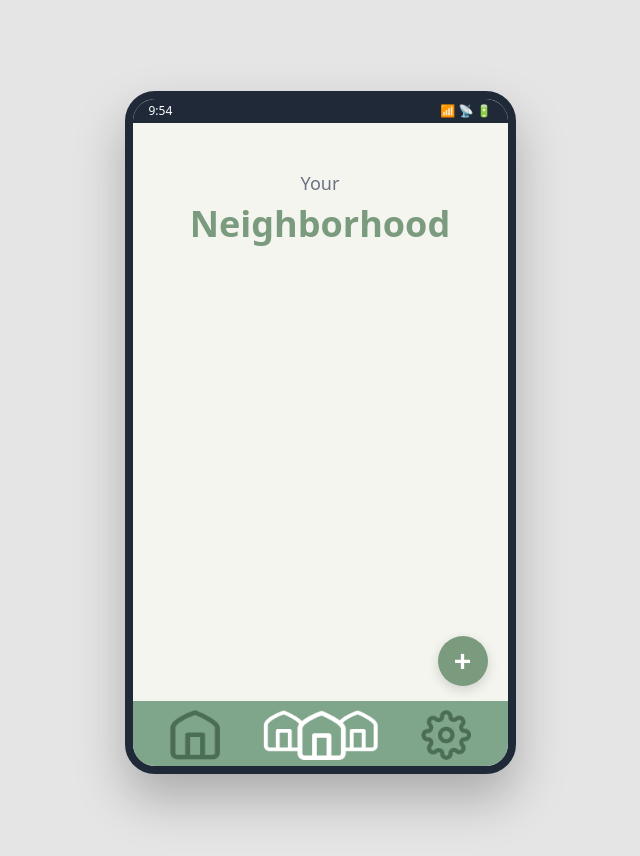
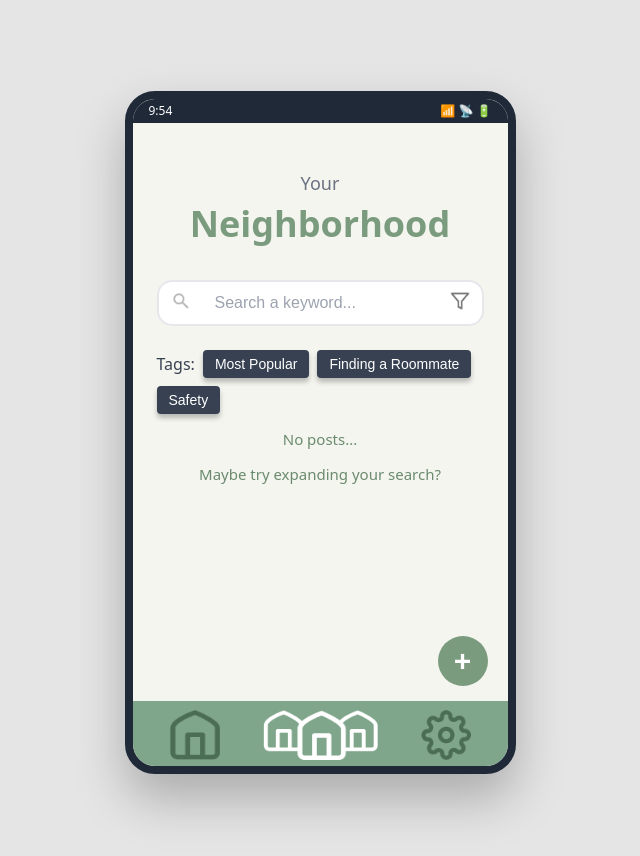
Before and after one commit to ariannawilde3/HappyHouse, a React app in the folder frontend/: page / in a window 1280 px wide. Shown: the top 856 px of the page, without its empty margins (352-992 px from the left). Built offline with nearby package versions, Linux system fonts and the light colour scheme; the HTML template or start-up script is replaced by a standard one.

Commit message:
Finished base of forum page with example tags and no posts placeholder text.

```diff
--- a/frontend/src/pages/Forum.css
+++ b/frontend/src/pages/Forum.css
@@ -64,11 +64,113 @@
   margin: 0;
 }
 
+/* Search Bar Styles */
+.searchBar {
+  width: 100%;
+  margin-bottom: 1.5rem;
+  padding: 0 1rem;
+}
+
+.search-form {
+  width: 100%;
+}
+
+.search-input-container {
+  display: flex;
+  align-items: center;
+  background-color: white;
+  border: 2px solid #e5e7eb;
+  border-radius: 15px;
+  overflow: hidden;
+}
+
+.search-input-container:focus-within {
+  border-color: #7a9b7e;
+  box-shadow: 0 0 0 3px rgba(122, 155, 126, 0.1);
+}
+
+.search-input {
+  flex: 1;
+  padding: 12px;
+  border: none;
+  outline: none;
+  font-size: 16px;
+  background: white;
+  color: #374151;
+  width: 100%;
+}
+
+.search-input::placeholder {
+  color: #9ca3af;
+}
+
+.search-btn, .filter-btn {
+  border: none;
+  padding-inline: 12px;
+  background: transparent;
+  cursor: pointer;
+}
+
+.search-btn:hover img {
+  transform: scale(1.05);
+  filter: brightness(0.7);
+}
+
+/* Tags */
+.tags-container {
+  display: flex;
+  align-items: center;
+  gap: 8px;
+  width: 100%;
+  height: 24px;
+  margin-bottom: 1rem;
+  flex-wrap: wrap;
+}
+
+.tags-label {
+  color:#374151;
+  margin: 0;
+  flex-shrink: 0;
+}
+
+.tag {
+  color: white;
+  display: flex;
+  justify-content: center;
+  align-items: center;
+  padding: 6px 12px;
+  background:#374151;
+  box-shadow: 0px 4px 5px rgba(0, 0, 0, 0.25);
+  border-radius: 4px;
+  border: none;
+  font-size: 14px;
+  cursor: pointer;
+}
+
+.tag:hover {
+  transform: scale(1.05); /* grow effect on hover */
+  box-shadow: 0 6px 16px rgba(0, 0, 0, 0.2);
+  background-color: #6a8b6e;
+}
+
+/* No Posts Placeholder Text */
+.no-posts-txt-container {
+  padding: 24px;
+}
+
+.no-posts-txt1, .no-posts-txt2 {
+  color: #6a8b6e;
+  font-size: 15px;
+  display: flex;
+  align-items: center;
+  justify-content: center;
+}
+
 /* Post button */
 .post-btn {
   position: absolute;
-  bottom: 80px; /* 65px (nav height) + 15px spacing */
-  right: 20px; /* 20px from right edge */
+  bottom: 80px;
+  right: 20px;
   width: 50px;
   height: 50px;
   border-radius: 50%;
@@ -80,16 +182,14 @@
   display: flex;
   align-items: center;
   justify-content: center;
-  cursor: pointer; /* Added cursor pointer */
-  box-shadow: 0 4px 12px rgba(0, 0, 0, 0.15); /* Added shadow for better visibility */
-  transition: transform 0.2s, box-shadow 0.2s; /* Added smooth animation */
-  z-index: 10; /* Ensure it stays above other content */
+  cursor: pointer;
+  z-index: 10;
 }
 
 .post-btn:hover {
-  transform: scale(1.05); /* Slight grow effect on hover */
+  transform: scale(1.05); /* grow effect on hover */
   box-shadow: 0 6px 16px rgba(0, 0, 0, 0.2);
-  background-color: #6a8b6e; /* Slightly darker green on hover */
+  background-color: #6a8b6e;
 }
 
 /* Nav Bar */
--- a/frontend/src/pages/Forum.jsx
+++ b/frontend/src/pages/Forum.jsx
@@ -1,10 +1,32 @@
 import React, { useState } from 'react';
 import './Forum.css';
+import filter from '../assets/images/filter.png';
 import house from '../assets/images/house.png';
 import neighborhood from'../assets/images/neighborhood.png';
+import search from '../assets/images/search.png';
 import settings from '../assets/images/settings.png';
 
 export default function ForumPage() {
+    // Add state for search
+    const [searchQuery, setSearchQuery] = useState('');
+
+    const handleSearchSubmit = (e) => {
+        e.preventDefault();
+        console.log('Search submitted: ', searchQuery);
+    };
+
+    const handleSearch = (e) => {
+        setSearchQuery(e.target.value);
+        console.log('User typed:', e.target.value);
+    };
+
+    const handleFilter = () => {
+        console.log('Filter clicked');
+    };
+
+    const updateTags = () => {
+        console.log('Added/removed tag');
+    };
 
     const addPost = () => {
         console.log('Post added to forum');
@@ -36,7 +58,45 @@ export default function ForumPage() {
                         <h1 className="forum-welcome-title">Neighborhood</h1>
                     </div>
 
+                    {/* Search Bar */}
+                    <div className="searchBar">
+                        <form onSubmit={handleSearchSubmit} className="search-form">
+                            <div className="search-input-container">
+                                <button type="submit" className="search-btn">
+                                    <img src={search} desc="Search" style={{ width: '20px', height: '20px' }}/>
+                                </button>
+                                <input
+                                    type="text"
+                                    value={searchQuery}
+                                    onChange={handleSearch}
+                                    placeholder='Search a keyword...'
+                                    className="search-input"
+                                />
+                                <button type="button" onClick={handleFilter} className="filter-btn">
+                                    <img src={filter} desc="Filter" style={{ width: '20px', height: '20px' }}/>
+                                </button>
+                            </div>
+                        </form>
+                    </div>
 
+                    {/* Tags */}
+                    <div className="tags-container">
+                            <p className="tags-label">Tags:</p>
+                            <button type="button" onClick={updateTags} className="tag">
+                                Most Popular
+                            </button>
+                            <button type="button" onClick={updateTags} className="tag">
+                                Finding a Roommate
+                            </button>
+                            <button type="button" onClick={updateTags} className="tag">
+                                Safety
+                            </button>
+                    </div>
+
+                    {/* No Posts Placeholder */}
+                    <div className="no-posts-txt-container">
+                        <p className="no-posts-txt1">No posts...</p>
+                        <p className="no-posts-txt2">Maybe try expanding your search?</p>
                     </div>
 
                     {/* Post Button */}
@@ -57,7 +117,7 @@ export default function ForumPage() {
                         <button onClick={goToProfile} className="profile-btn">
                             <img src={settings} desc="Settings" style={{ width: '50px', height: '50px' }}/>
                         </button>
-
+                    </div>
                 </div>
             </div>
         </div>
```
Also changed, not shown: frontend/src/assets/images/filter.png (added), frontend/src/assets/images/search.png (added). Lines whose indentation alone changed are shown as unchanged.
